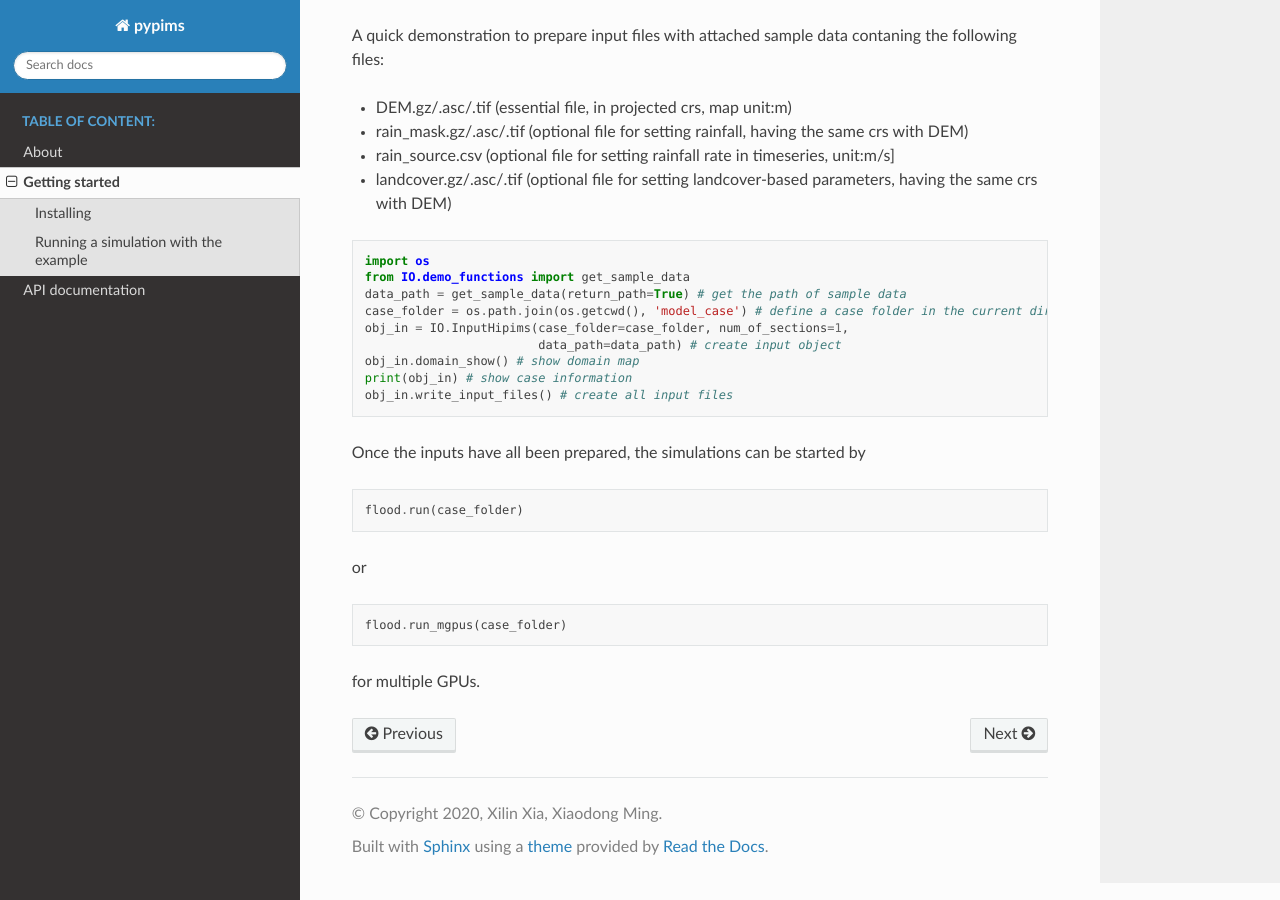
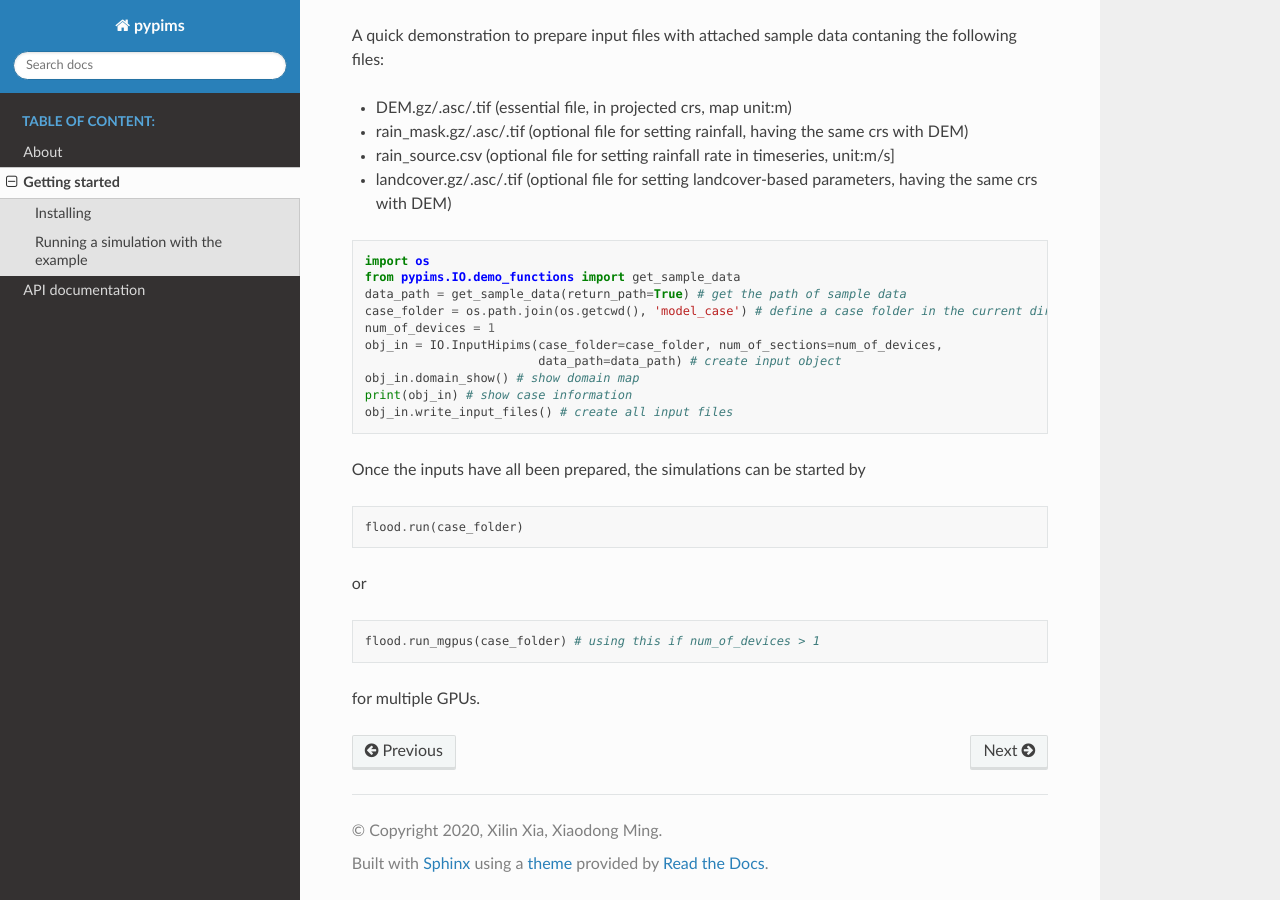
Before and after one commit to SynxFlow/SynxFlow, a Sphinx documentation site: the page built from docs/source/quickstart.md, in a window 1280 px wide and 900 px high, scrolled down 1105 px. Built offline with Sphinx 7.4.7 and the Read the Docs theme 2.0.0, drawn with Linux system fonts in a browser that asks for light colours.

````diff
--- a/docs/source/quickstart.md
+++ b/docs/source/quickstart.md
@@ -46,10 +46,11 @@ A quick demonstration to prepare input files with attached sample data contaning
 
 ```python
 import os
-from IO.demo_functions import get_sample_data
+from pypims.IO.demo_functions import get_sample_data
 data_path = get_sample_data(return_path=True) # get the path of sample data
 case_folder = os.path.join(os.getcwd(), 'model_case') # define a case folder in the current directory
-obj_in = IO.InputHipims(case_folder=case_folder, num_of_sections=1,
+num_of_devices = 1
+obj_in = IO.InputHipims(case_folder=case_folder, num_of_sections=num_of_devices,
                         data_path=data_path) # create input object
 obj_in.domain_show() # show domain map
 print(obj_in) # show case information
@@ -66,7 +67,7 @@ flood.run(case_folder)
 or
 
 ```python
-flood.run_mgpus(case_folder)
+flood.run_mgpus(case_folder) # using this if num_of_devices > 1
 ```
 
 for multiple GPUs.
````
Also changed, not shown: README.md (+8 -5 lines).
